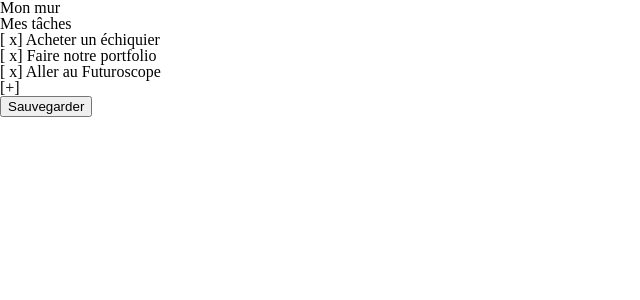
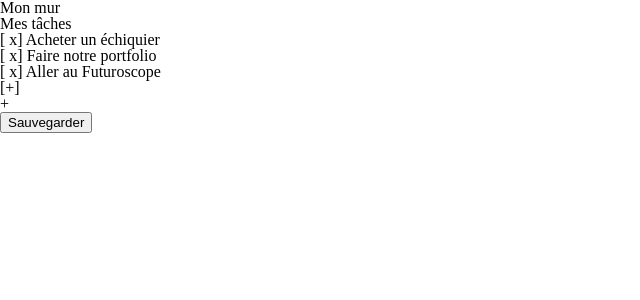
Before and after one commit to gabrielstik/taskmanager, a PHP site: page / in a window 1280 px wide. Shown: the top 300 px of the page, without its empty margins (0-640 px from the left). Run offline with PHP 8.4, Linux system fonts and the light colour scheme.

Commit message:
:lipstick: Added 'add card' button

```diff
--- a/src/components/views/home.php
+++ b/src/components/views/home.php
@@ -1,8 +1,8 @@
 <section class="wall auto-90">
-  <h1>Mon mur</h1>
+  <h1 class="wall--title">Mon mur</h1>
   <div class="lists">
     <div class="list">
-      <h2>Mes tâches</h2>
+      <h2 class="list--title">Mes tâches</h2>
       <div class="task checked">
         <span class="task--checkbox">[<span class="task--status-todo"> </span><span class="task--status-done">x</span>]</span>
         <span class="task--name">Acheter un échiquier</span>
@@ -19,6 +19,9 @@
         <span class="task-add--plus">[+]</span>
       </div>
     </div>
+    <div class="list">
+      <h2 class="list--title add">+</h2>
+    </div>
   </div>
 </section>
 <form action="/" method="post">
```
Also changed, not shown: src/styles/main.scss (+7 -2 lines).
